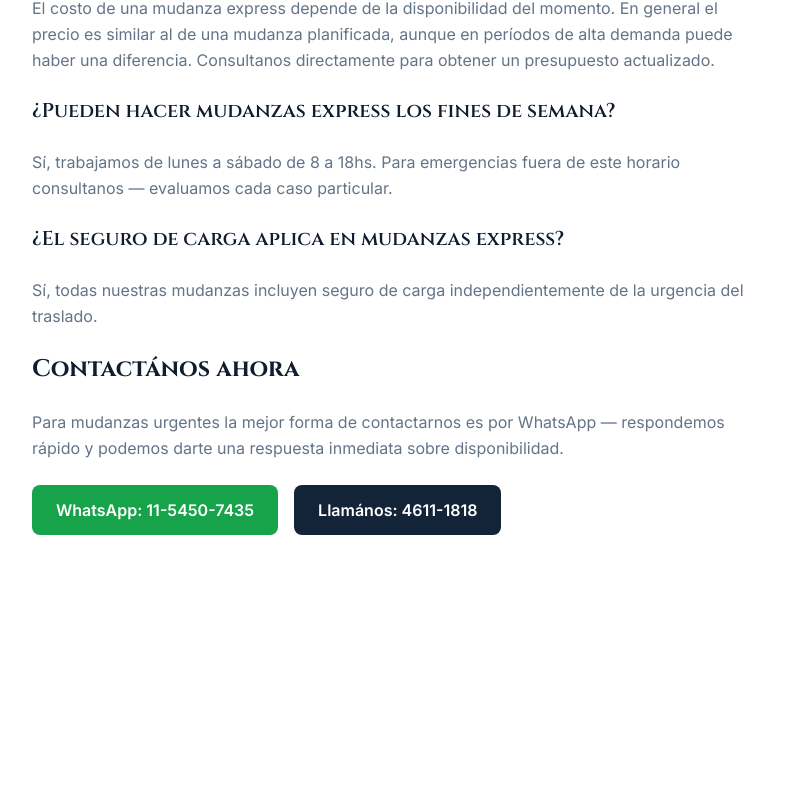
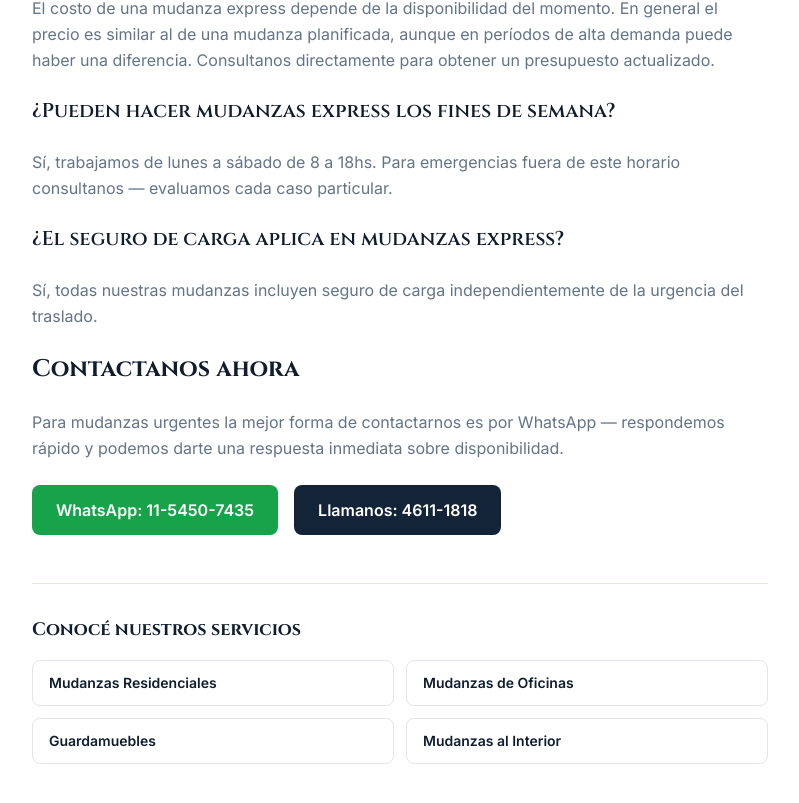
Before and after one commit to Lukaku55/marinomudanzas-next, a Next.js app: page /blog/mudanzas-express-buenos-aires in a window 1280 px wide. Shown: the part 1398-2201 px from the top of the page, without its empty margins (240-1039 px from the left). Before the commit the page ends 2013 px from the top, so only its background shows below. Built offline with nearby package versions, Linux system fonts and the light colour scheme.

Commit message:
Add JSON-LD and internal links to mudanzas-express blog

```diff
--- a/app/blog/mudanzas-express-buenos-aires/page.tsx
+++ b/app/blog/mudanzas-express-buenos-aires/page.tsx
@@ -1,7 +1,4 @@
 import type { Metadata } from "next";
-import Header from "@/components/Header";
-import Footer from "@/components/Footer";
-import WhatsAppButton from "@/components/WhatsAppButton";
 import Link from "next/link";
 
 export const metadata: Metadata = {
@@ -9,17 +6,37 @@ export const metadata: Metadata = {
   description: "Servicio de mudanzas express en Buenos Aires. Mudanzas urgentes y en el día en CABA y GBA. Mas de 80 años de experiencia. Presupuesto sin cargo. Tel 4611-1818",
 };
 
+const jsonLd = {
+  "@context": "https://schema.org",
+  "@type": "Article",
+  "headline": "Mudanzas Express en Buenos Aires",
+  "description": "Servicio de mudanzas express en Buenos Aires. Mudanzas urgentes coordinadas en 24 a 48 horas en CABA y GBA.",
+  "url": "https://www.mudanzasmarino.com.ar/blog/mudanzas-express-buenos-aires",
+  "author": {
+    "@type": "Organization",
+    "name": "Marino Mudanzas",
+    "url": "https://www.mudanzasmarino.com.ar"
+  },
+  "publisher": {
+    "@type": "Organization",
+    "name": "Marino Mudanzas",
+    "logo": {
+      "@type": "ImageObject",
+      "url": "https://www.mudanzasmarino.com.ar/logo-marino-nuevo.png"
+    }
+  }
+};
+
 export default function Page() {
   return (
     <>
-
-
+      <script type="application/ld+json" dangerouslySetInnerHTML={{ __html: JSON.stringify(jsonLd) }} />
       <main className="pt-24 pb-20">
         <article className="container mx-auto px-4 max-w-3xl">
           <Link href="/blog" className="font-body text-gold hover:underline text-sm mb-6 inline-block">← Volver al blog</Link>
           <h1 className="font-display text-3xl md:text-5xl font-bold text-foreground mb-4">Mudanzas Express en Buenos Aires</h1>
           <div className="prose prose-lg mt-8 font-body text-muted-foreground leading-relaxed space-y-6">
-            <p>A veces las mudanzas no se pueden planificar con semanas de anticipación. Una situación imprevista, el vencimiento de un contrato o una oportunidad de trabajo pueden requerir una mudanza urgente. En Marino Mudanzas ofrecemos servicio de mudanzas express en Buenos Aires con más de 80 años de experiencia resolviendo situaciónes de todo tipo.</p>
+            <p>A veces las mudanzas no se pueden planificar con semanas de anticipación. Una situación imprevista, el vencimiento de un contrato o una oportunidad de trabajo pueden requerir una mudanza urgente. En Marino Mudanzas ofrecemos servicio de mudanzas express en Buenos Aires con más de 80 años de experiencia resolviendo situaciones de todo tipo.</p>
 
             <h2 className="font-display text-2xl font-bold text-foreground mt-10 mb-4">¿Qué es una mudanza express?</h2>
             <p>Una mudanza express es un servicio de traslado urgente que se coordina con muy poca anticipación — en algunos casos el mismo día o al día siguiente. A diferencia de una mudanza planificada, la mudanza express requiere mayor flexibilidad de ambas partes pero es perfectamente posible cuando las circunstancias lo requieren.</p>
@@ -39,7 +56,7 @@ export default function Page() {
 
             <h2 className="font-display text-2xl font-bold text-foreground mt-10 mb-4">Consejos para una mudanza express exitosa</h2>
             <ul className="list-disc pl-6 space-y-2">
-              <li>Contactános lo antes posible — cuanto más tiempo tengamos, mejor podemos organizarnos</li>
+              <li>Contactanos lo antes posible — cuanto más tiempo tengamos, mejor podemos organizarnos</li>
               <li>Tené lista la mayor cantidad de cosas embaladas antes de que lleguemos</li>
               <li>Priorizá los objetos esenciales si el tiempo no alcanza para todo</li>
               <li>Coordiná con el encargado del edificio con anticipación para el uso del ascensor</li>
@@ -57,17 +74,25 @@ export default function Page() {
             <h3 className="font-display text-xl font-semibold text-foreground mt-6 mb-2">¿El seguro de carga aplica en mudanzas express?</h3>
             <p>Sí, todas nuestras mudanzas incluyen seguro de carga independientemente de la urgencia del traslado.</p>
 
-            <h2 className="font-display text-2xl font-bold text-foreground mt-10 mb-4">Contactános ahora</h2>
+            <h2 className="font-display text-2xl font-bold text-foreground mt-10 mb-4">Contactanos ahora</h2>
             <p>Para mudanzas urgentes la mejor forma de contactarnos es por WhatsApp — respondemos rápido y podemos darte una respuesta inmediata sobre disponibilidad.</p>
             <div className="flex flex-col sm:flex-row gap-4 mt-6">
               <a href="https://wa.me/5491154507435" target="_blank" rel="noopener noreferrer" className="flex items-center justify-center gap-2 bg-green-600 text-white px-6 py-3 rounded-lg font-semibold hover:opacity-90 transition-opacity">WhatsApp: 11-5450-7435</a>
-              <a href="tel:+541146111818" className="flex items-center justify-center gap-2 bg-navy text-white px-6 py-3 rounded-lg font-semibold hover:opacity-90 transition-opacity">Llamános: 4611-1818</a>
+              <a href="tel:+541146111818" className="flex items-center justify-center gap-2 bg-navy text-white px-6 py-3 rounded-lg font-semibold hover:opacity-90 transition-opacity">Llamanos: 4611-1818</a>
+            </div>
+          </div>
+
+          <div className="mt-12 pt-8 border-t border-border">
+            <h3 className="font-display text-lg font-bold text-foreground mb-4">Conocé nuestros servicios</h3>
+            <div className="grid grid-cols-2 gap-3">
+              <Link href="/mudanzas-residenciales" className="bg-card border border-border rounded-lg px-4 py-3 font-body text-sm font-semibold text-foreground hover:border-gold/40 hover:text-gold transition-colors">Mudanzas Residenciales</Link>
+              <Link href="/mudanzas-oficinas" className="bg-card border border-border rounded-lg px-4 py-3 font-body text-sm font-semibold text-foreground hover:border-gold/40 hover:text-gold transition-colors">Mudanzas de Oficinas</Link>
+              <Link href="/guardamuebles" className="bg-card border border-border rounded-lg px-4 py-3 font-body text-sm font-semibold text-foreground hover:border-gold/40 hover:text-gold transition-colors">Guardamuebles</Link>
+              <Link href="/mudanzas-interior" className="bg-card border border-border rounded-lg px-4 py-3 font-body text-sm font-semibold text-foreground hover:border-gold/40 hover:text-gold transition-colors">Mudanzas al Interior</Link>
             </div>
           </div>
         </article>
       </main>
-
-
     </>
   );
 };
```
